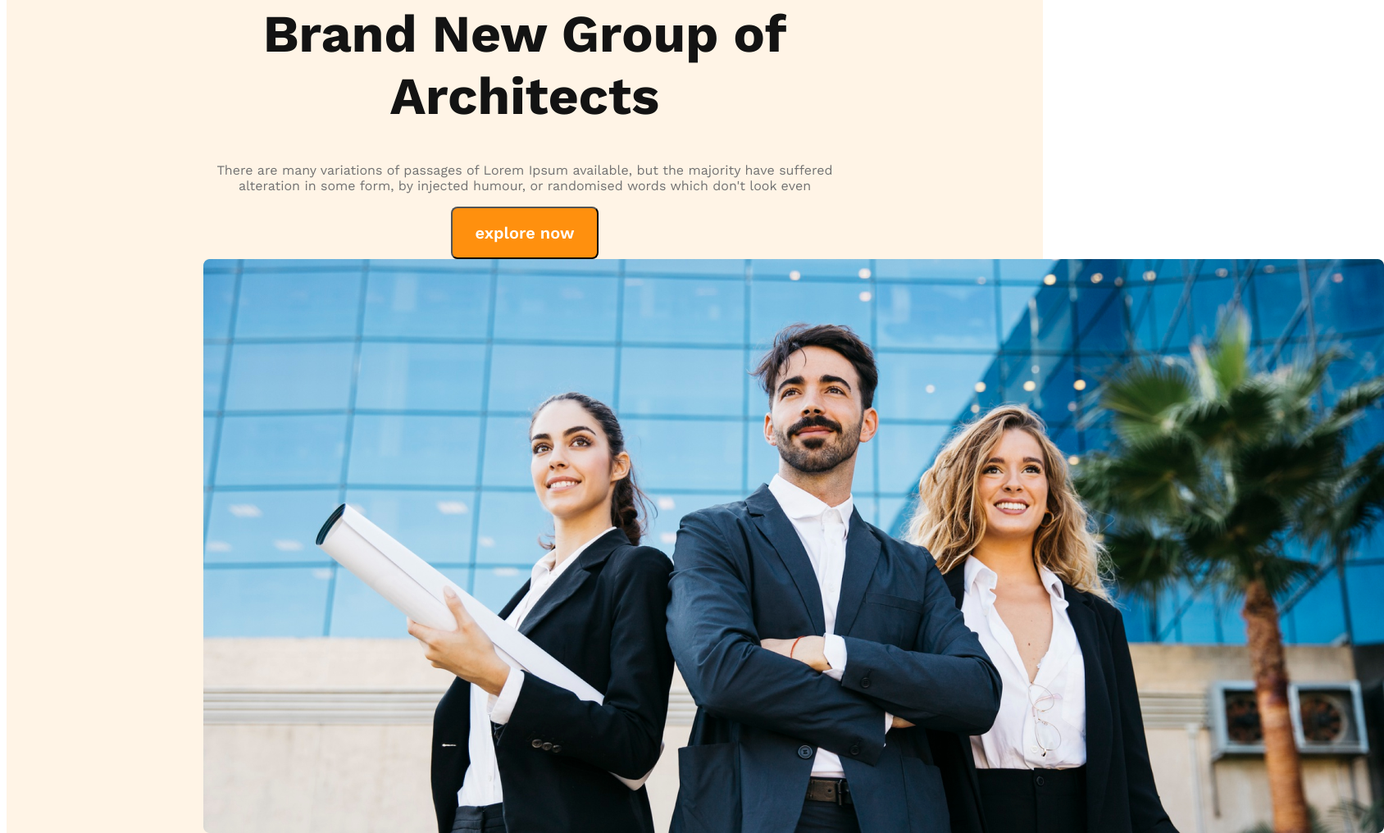
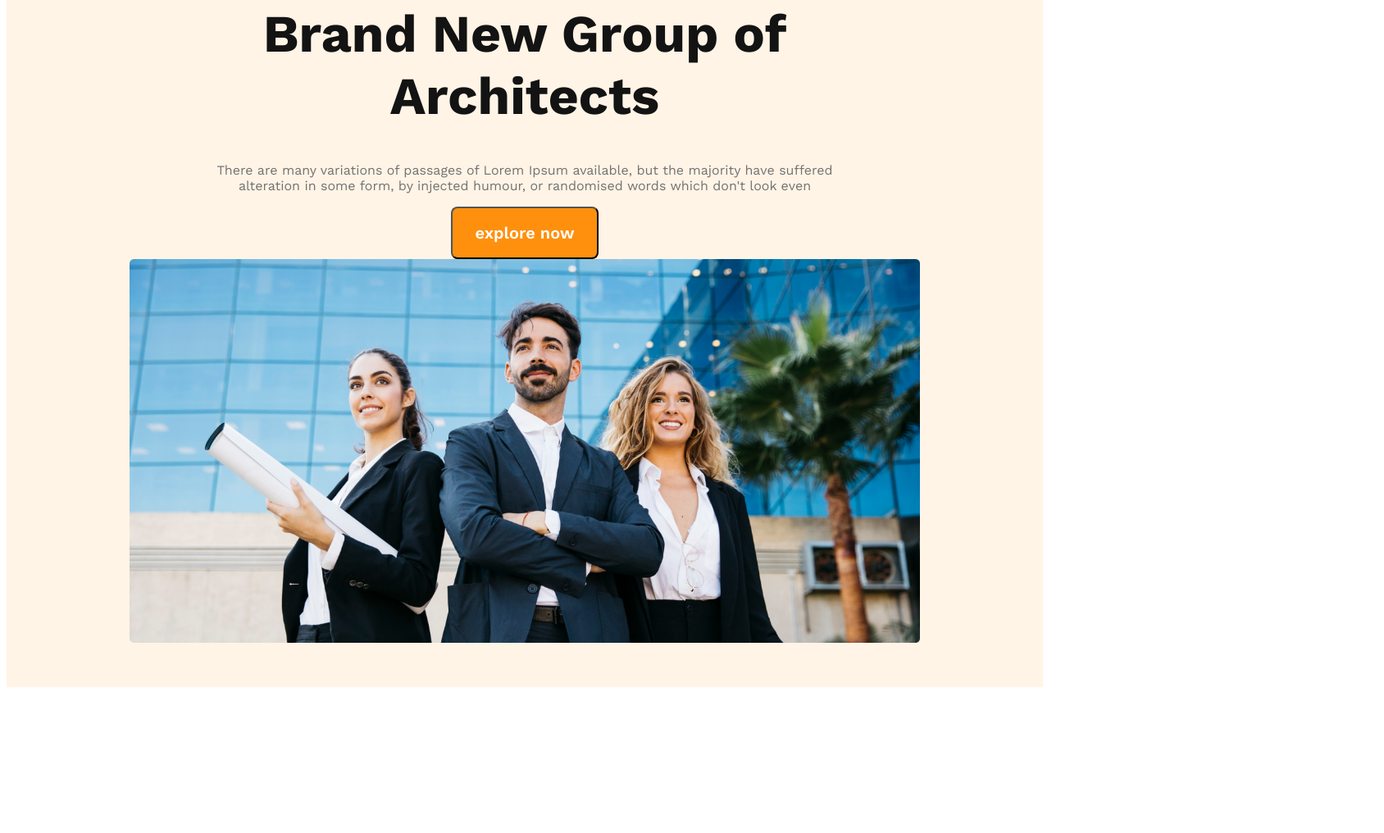
Before and after one commit to beenjihad/module-9-project, a plain HTML site: page index.html in a window 1280 px wide. Shown: the part 241-1257 px from the top of the page at 82% size, 1688 px wide, since content can reach past the window. After the commit the page ends 1087 px from the top, so only its background shows below. Drawn offline with nearby package versions, Linux system fonts and the light colour scheme.

Commit message:
picture problem solve

```diff
--- a/index.html
+++ b/index.html
@@ -26,7 +26,7 @@
                     alteration in some form, by injected humour, or randomised words which don't look even</p>
                 <button class="btn-primary">explore now</button>
             </div>
-            <img src="images/banner.png" alt="">
+            <img class="image" src="images/banner.png" alt="">
 
         </div>
     </header>
--- a/style/style.css
+++ b/style/style.css
@@ -7,7 +7,7 @@
 
  header {
      background-color: rgba(255, 144, 14, 0.10);
-     padding: 50px 240px;
+     padding: 50px  150px;
 
  }
 
@@ -68,3 +68,6 @@
      font-size: 20px;
      font-weight: 600;
  }
+ .image{
+    width: 100%;
+ }
```
